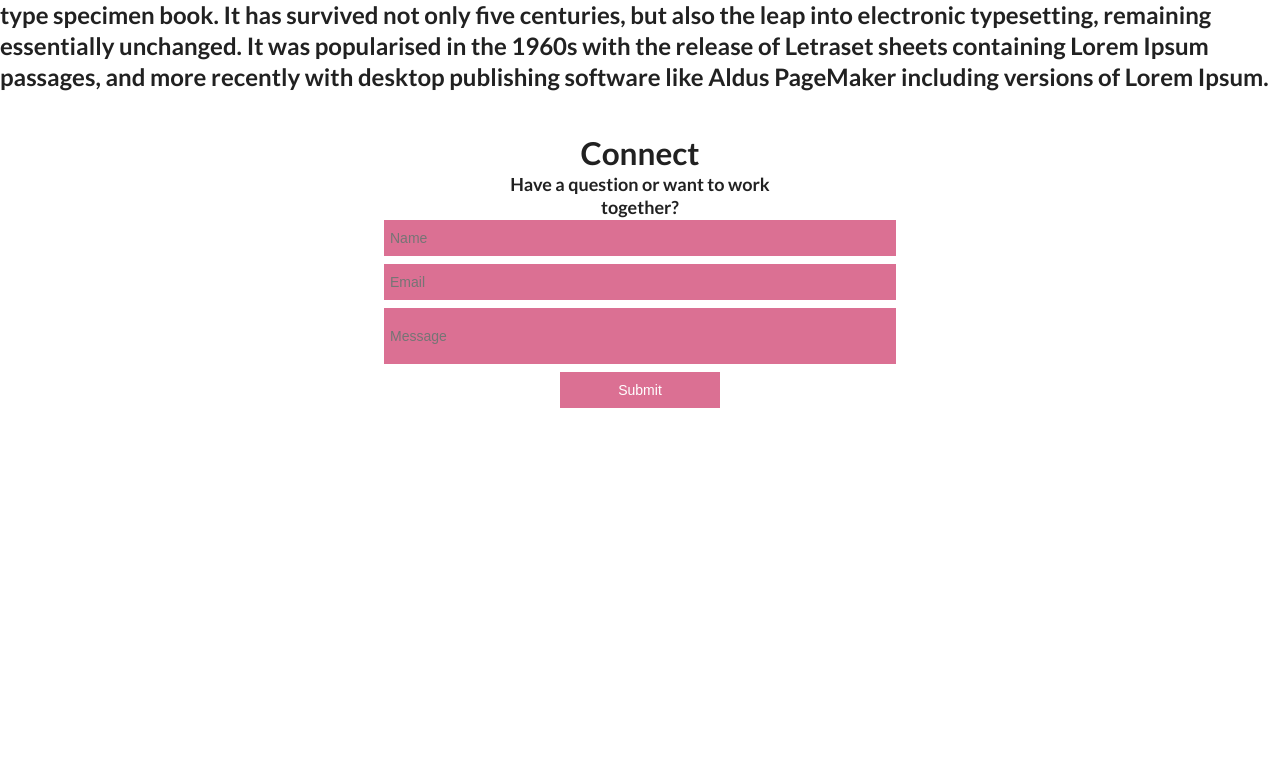
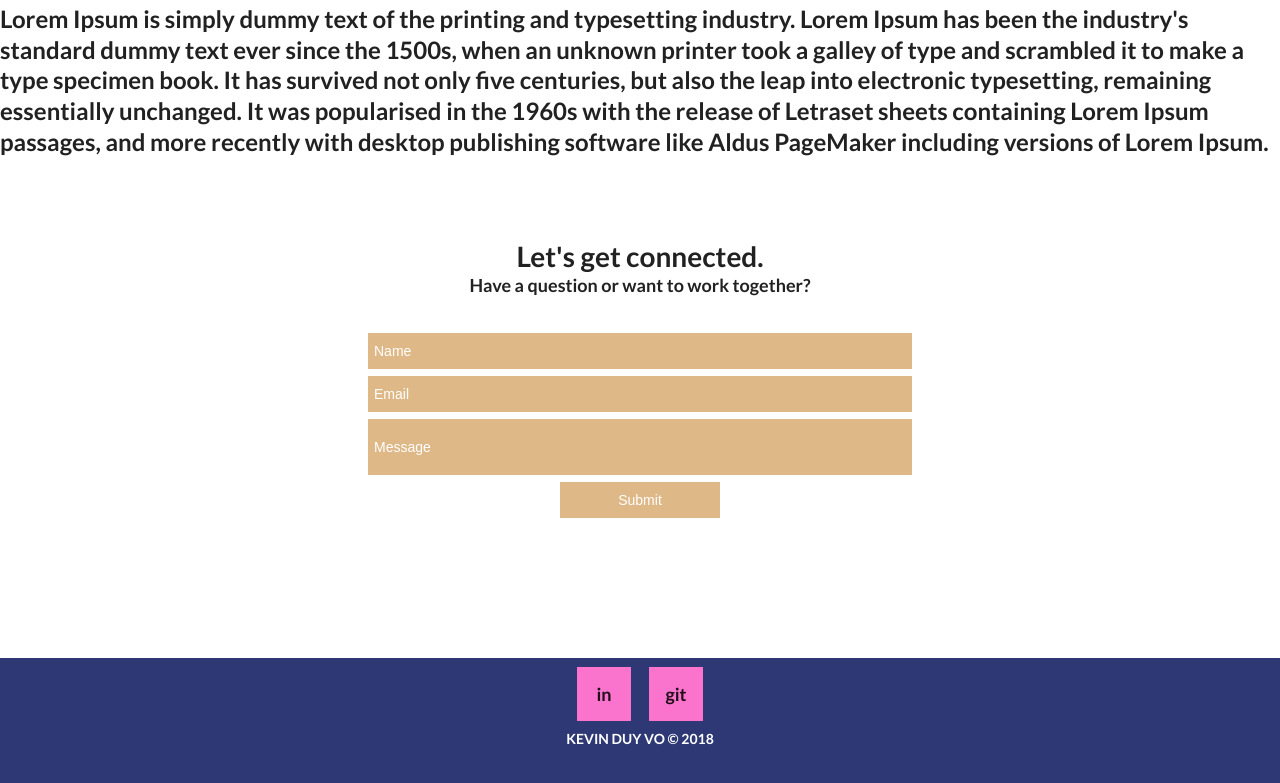
Before and after one commit to kevinvoduy/portfolio, a React app in the folder client/: page / in a window 1280 px wide. Shown: the part 1856-2639 px from the top of the page. Before the commit the page ends 2272 px from the top, so only its background shows below. Built offline with nearby package versions, Linux system fonts and the light colour scheme.

Commit message:
[add] footer section with social links

```diff
--- a/client/src/App.jsx
+++ b/client/src/App.jsx
@@ -5,6 +5,7 @@ import NavBar from './components/NavBar/NavBar'
 import AboutMe from './components/AboutMe/AboutMe'
 import Projects from './components/Projects/Projects'
 import Connect from './components/Connect/Connect'
+import Footer from './components/Footer/Footer'
 
 export default class App extends Component {
   render() {
@@ -20,6 +21,7 @@ export default class App extends Component {
           <h2 className='stupidP'>Lorem Ipsum is simply dummy text of the printing and typesetting industry. Lorem Ipsum has been the industry's standard dummy text ever since the 1500s, when an unknown printer took a galley of type and scrambled it to make a type specimen book. It has survived not only five centuries, but also the leap into electronic typesetting, remaining essentially unchanged. It was popularised in the 1960s with the release of Letraset sheets containing Lorem Ipsum passages, and more recently with desktop publishing software like Aldus PageMaker including versions of Lorem Ipsum.</h2>
           <h2 className='stupidP'>Lorem Ipsum is simply dummy text of the printing and typesetting industry. Lorem Ipsum has been the industry's standard dummy text ever since the 1500s, when an unknown printer took a galley of type and scrambled it to make a type specimen book. It has survived not only five centuries, but also the leap into electronic typesetting, remaining essentially unchanged. It was popularised in the 1960s with the release of Letraset sheets containing Lorem Ipsum passages, and more recently with desktop publishing software like Aldus PageMaker including versions of Lorem Ipsum.</h2>
         <Connect/>
+        <Footer/>
       </div>
     )
   }
--- a/client/src/components/Connect/Connect.jsx
+++ b/client/src/components/Connect/Connect.jsx
@@ -16,7 +16,7 @@ export default class Connect extends Component {
     return (
       <div className='card'>
         <div className='heading'>
-          <h1>Connect</h1>
+          <h1>Let's get connected.</h1>
           <h3>Have a question or want to work together?</h3>
         </div>
 
--- a/client/src/components/Connect/connect.css
+++ b/client/src/components/Connect/connect.css
@@ -2,23 +2,25 @@
   width: 50%;
   margin-left: auto;
   margin-right: auto;
-  margin-top: 40px;
+  margin-top: 80px;
+  height: 30em;
 }
 
 .heading {
-  width: 50%;
+  width: 70%;
   margin-left: auto;
   margin-right: auto;
   text-align: center;
 }
 
 .heading h1 {
-  font-size: 2.25em;
+  font-size: 2em;
   margin-bottom: 0;
 }
 
 .heading h3 {
   margin-top: 0;
+  margin-bottom: 2em;
 }
 
 form {
@@ -26,15 +28,19 @@ form {
 }
 
 input {
-  width: 80%;
+  width: 85%;
   display: inline-block;
   border-style: solid;
   border: none;
   color: white;
-  background-color: palevioletred;
+  background-color: burlywood;
   padding: 10px 6px;
   font-size: 1em;
-  margin-bottom: 8px;
+  margin-bottom: .5em;
+}
+
+::-webkit-input-placeholder {
+  color: white;
 }
 
 input[type=textarea] {
@@ -43,7 +49,6 @@ input[type=textarea] {
 
 input#submit {
   width: 25%;
-  max-width: 25%;
 }
 
 label {
--- /dev/null
+++ b/client/src/components/Footer/Footer.jsx
@@ -0,0 +1,18 @@
+import React, { Component } from 'react'
+import footer from './footer.css'
+
+export default class Footer extends Component {
+  render() {
+    return(
+      <div className='footer'>
+        <div className='center'>
+          <div className='social'>
+            <h3>in</h3>
+            <h3>git</h3>
+          </div>
+          <h5>KEVIN DUY VO © 2018</h5>
+        </div>
+      </div>
+    )
+  }
+}
--- /dev/null
+++ b/client/src/components/Footer/footer.css
@@ -0,0 +1,25 @@
+.footer {
+  height: 10em;
+  background: rgb(45, 56, 116);
+}
+
+.center {
+  width: 60%;
+  margin-left: auto;
+  margin-right: auto;
+  text-align: center;
+}
+
+.center h5 {
+  color: white;
+  margin: 0;
+}
+
+.social h3 {
+  display: inline-block;
+  margin: .5em .5em;
+  background: rgb(250, 115, 205);
+  line-height: 3em;
+  width: 3em;
+  height: 3em;
+}
```
Also changed, not shown: client/public/bundle.js.
